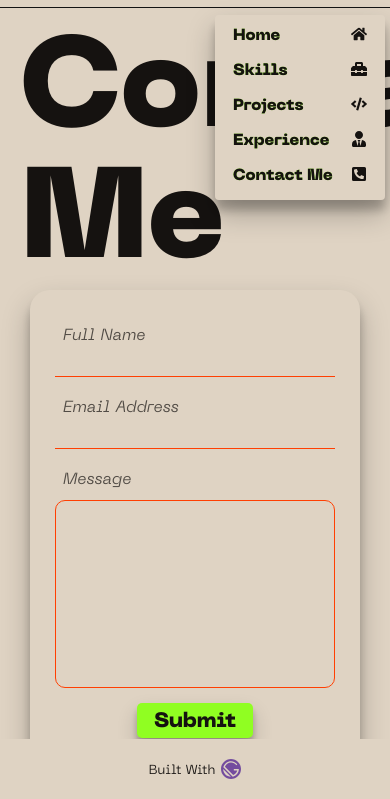
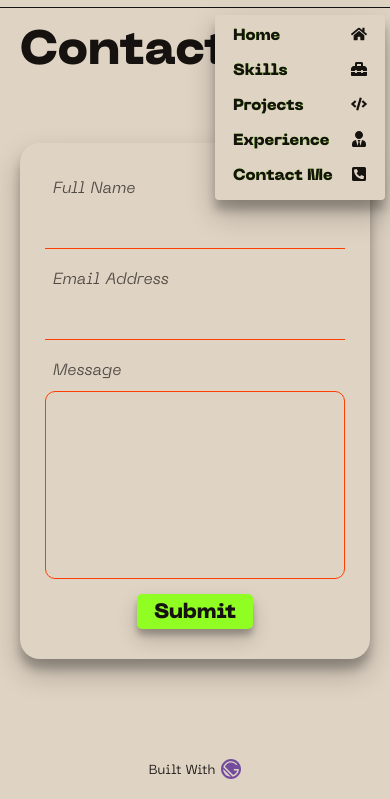
Before and after one commit to Ad1tyARa0/personal-portfolio, a Gatsby site: page /contact-me in a window 390 px wide. Shown: the part 45-844 px from the top of the page. Built offline with nearby package versions, Linux system fonts and the light colour scheme; Gatsby itself is replaced by a stand-in of ours.

Commit message:
made css changes in contact me page.

```diff
--- a/src/components/common/dropdown/Dropdown.tsx
+++ b/src/components/common/dropdown/Dropdown.tsx
@@ -14,6 +14,7 @@ import {
 
 // SCSS.
 import './Dropdown.scss';
+import { useOnClickOutside } from '../../../hooks/useOnClickOutside';
 
 // Components -- common -- dropdown
 const css_prefix = 'c--c--d__';
@@ -21,11 +22,15 @@ const css_prefix = 'c--c--d__';
 // Component props.
 interface DropdownProps {
   theme: string;
+  onClickHideDropdown: () => void;
 }
 
 const DropdownComponent: React.FunctionComponent<DropdownProps> = ({
   theme,
+  onClickHideDropdown,
 }) => {
+  const dropdownRef = useRef<HTMLDivElement>(null);
+
   const ITEMS = [
     {
       id: 2,
@@ -63,11 +68,14 @@ const DropdownComponent: React.FunctionComponent<DropdownProps> = ({
     },
   ];
 
+  useOnClickOutside(dropdownRef, onClickHideDropdown);
+
   return (
     <div
       className={`${css_prefix}main ${
         theme === 'dark' ? css_prefix + 'dark' : css_prefix + 'light'
       }`}
+      ref={dropdownRef}
     >
       {ITEMS.map(e => {
         return (
--- a/src/components/layout/header/Header.tsx
+++ b/src/components/layout/header/Header.tsx
@@ -24,13 +24,9 @@ const HeaderComponent: FC<HeaderProps> = ({ theme, switchTheme }) => {
     setShowDropdown(!showDropdown);
   };
 
-  // const _renderDropdown = () => {
-  //   if (!showDropdown) {
-  //     return null;
-  //   } else {
-  //     return;
-  //   }
-  // };
+  const onClickHideDropdown = () => {
+    setShowDropdown(false);
+  };
 
   return (
     <header
@@ -46,7 +42,9 @@ const HeaderComponent: FC<HeaderProps> = ({ theme, switchTheme }) => {
           onClickToggleMenu={onClickToggleDropdown}
         />
 
-        {showDropdown ? <Dropdown theme={theme} /> : null}
+        {showDropdown ? (
+          <Dropdown theme={theme} onClickHideDropdown={onClickHideDropdown} />
+        ) : null}
       </div>
     </header>
   );
--- a/src/pages/contact-me/contact-me.scss
+++ b/src/pages/contact-me/contact-me.scss
@@ -11,31 +11,24 @@ $class_css_prefix: '.#{$css_prefix}';
   padding: 20px;
 }
 
-#{$class_css_prefix}inner-main {
-  display: flex;
-  align-items: center;
-  justify-content: center;
-}
-
 #{$class_css_prefix}title {
   font-size: 8em;
   font-family: 'Plain Ultra Bold';
+  flex: 1;
 }
 
 #{$class_css_prefix}inner-main {
-  @include display-flex-center;
-
-  flex: 1;
+  flex: 2;
 }
 
 #{$class_css_prefix}container {
   @include box-shadow-ver1;
 
-  //   border: 1px solid $accentColor30;
   border-width: 0.2em;
   border-radius: 20px;
   padding: 30px 15px;
-  min-width: 300px;
+  max-width: 450px;
+  margin-inline: auto;
 }
 
 #{$class_css_prefix}input-main {
@@ -56,6 +49,7 @@ $class_css_prefix: '.#{$css_prefix}';
   border-bottom: 1px solid $accentColor30;
   font-family: 'Regular';
   padding: 3px 8px;
+  font-size: 2em;
 }
 
 #{$class_css_prefix}input-dark {
@@ -73,6 +67,7 @@ $class_css_prefix: '.#{$css_prefix}';
   height: 170px;
   padding: 8px;
   font-family: 'Regular';
+  font-size: 2em;
 }
 
 #{$class_css_prefix}submit-button {
@@ -94,3 +89,33 @@ $class_css_prefix: '.#{$css_prefix}';
 #{$class_css_prefix}submit-text {
   padding-top: 4px;
 }
+
+@media only screen and (max-width: 768px) {
+  #{$class_css_prefix}title {
+    font-size: 6em;
+  }
+}
+
+@media only screen and (max-width: 650px) {
+  #{$class_css_prefix}title {
+    font-size: 5em;
+  }
+}
+
+@media only screen and (max-width: 550px) {
+  #{$class_css_prefix}title {
+    font-size: 4em;
+  }
+}
+
+@media only screen and (max-width: 450px) {
+  #{$class_css_prefix}title {
+    font-size: 3em;
+  }
+}
+
+@media only screen and (max-width: 350px) {
+  #{$class_css_prefix}title {
+    font-size: 2em;
+  }
+}
```
